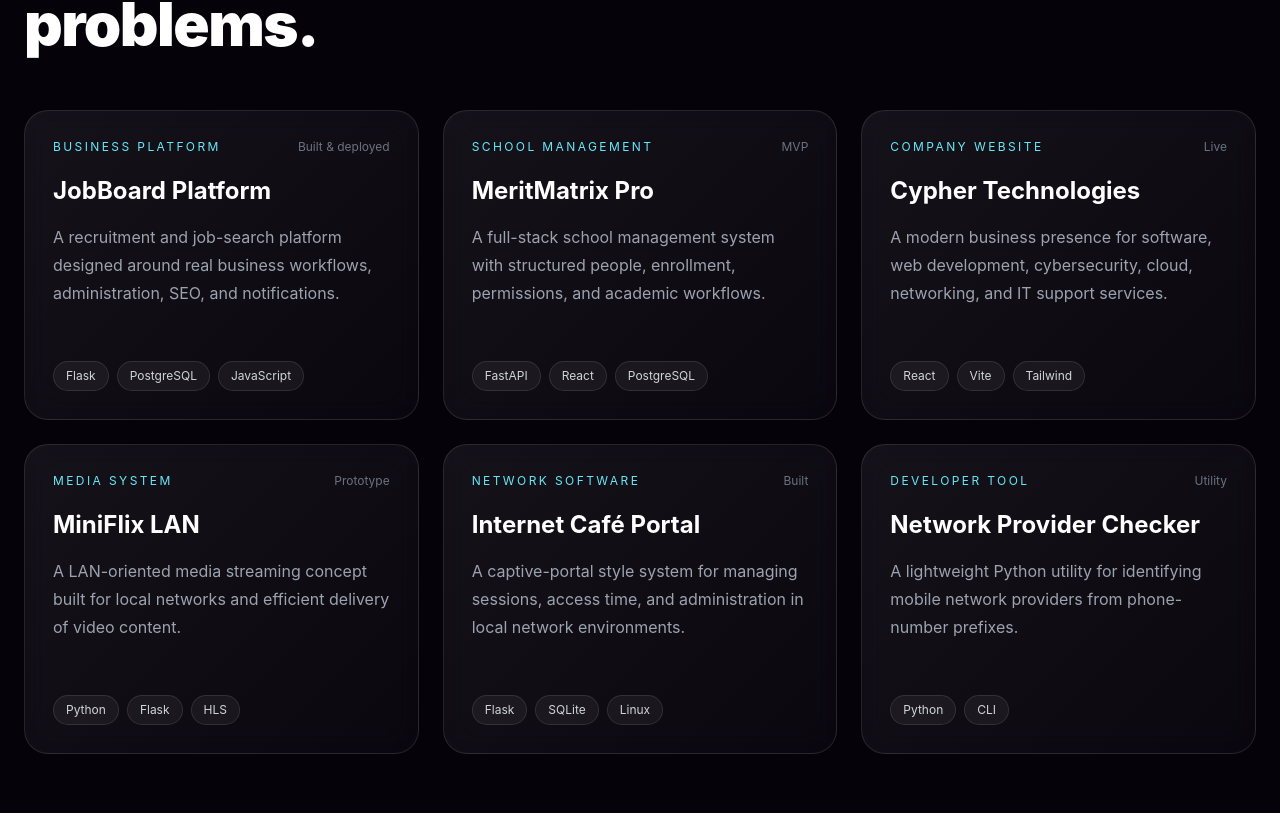
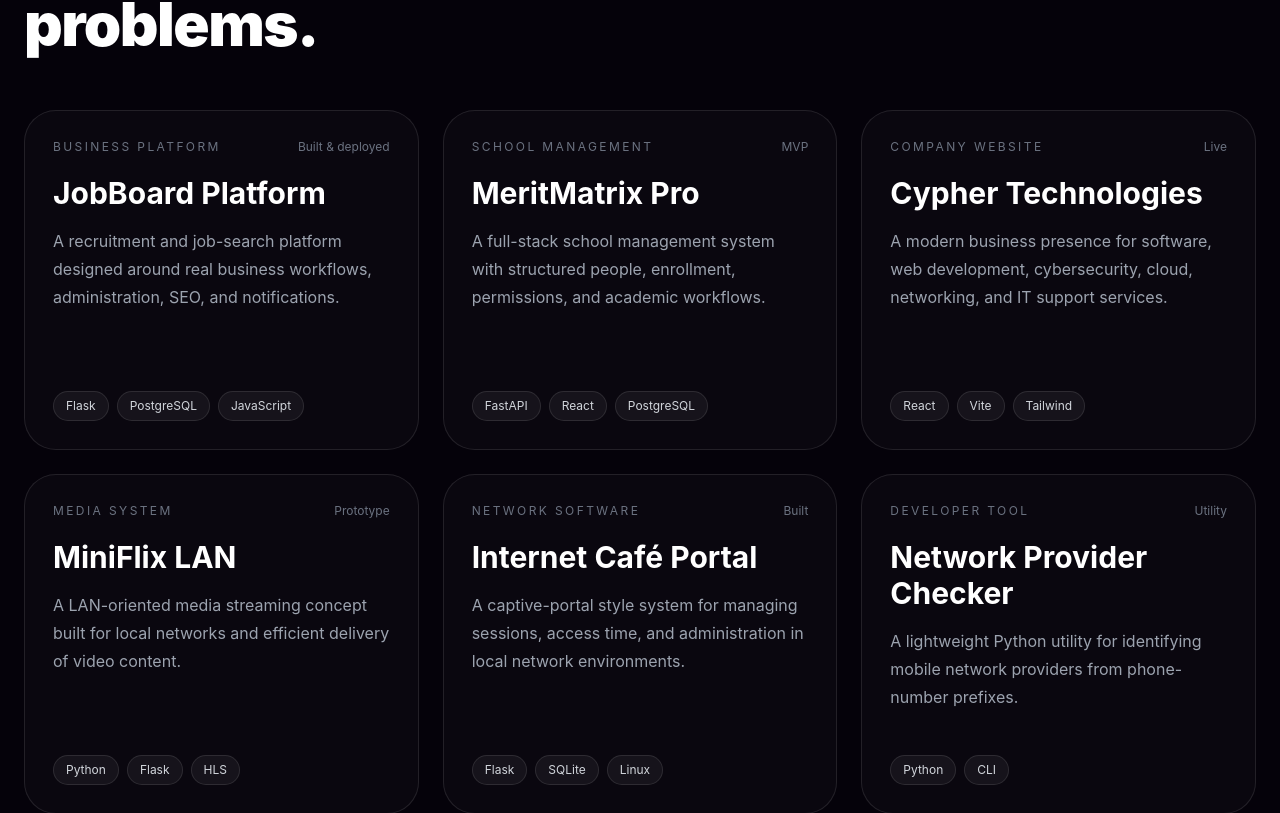
Before and after one commit to tarieciphertech/cypher-portfolio, a React (Vite) app: page / in a window 1280 px wide. Shown: the part 3020-3833 px from the top of the page. Built offline with nearby package versions, Linux system fonts and the light colour scheme.

Commit message:
Refresh portfolio with premium minimal creative direction

```diff
--- a/src/components/Projects.jsx
+++ b/src/components/Projects.jsx
@@ -15,14 +15,14 @@ export default function Projects() {
               viewport={{ once: true, amount: 0.2 }}
               transition={{ duration: 0.45, delay: index * 0.05 }}
               whileHover={{ y: -8 }}
-              className="group glass rounded-3xl p-7 flex flex-col min-h-[310px] border-white/10 hover:border-cyan-400/30 transition-colors"
+              className="group bg-white/[0.025] rounded-[2rem] p-7 flex flex-col min-h-[340px] border border-white/10 hover:bg-white/[0.05] hover:border-white/20 transition-all"
               key={project.title}
             >
               <div className="flex items-center justify-between gap-3 mb-5">
-                <span className="text-xs uppercase tracking-[0.2em] text-cyan-300">{project.category}</span>
+                <span className="text-xs uppercase tracking-[0.2em] text-gray-500">{project.category}</span>
                 <span className="text-xs text-gray-500">{project.status}</span>
               </div>
-              <h3 className="text-2xl font-bold mb-4 group-hover:text-cyan-300 transition">{project.title}</h3>
+              <h3 className="text-3xl font-bold mb-4 group-hover:text-white transition">{project.title}</h3>
               <p className="text-gray-400 leading-7 flex-1">{project.desc}</p>
               <div className="flex flex-wrap gap-2 mt-6">
                 {project.stack.map((item) => (
```
